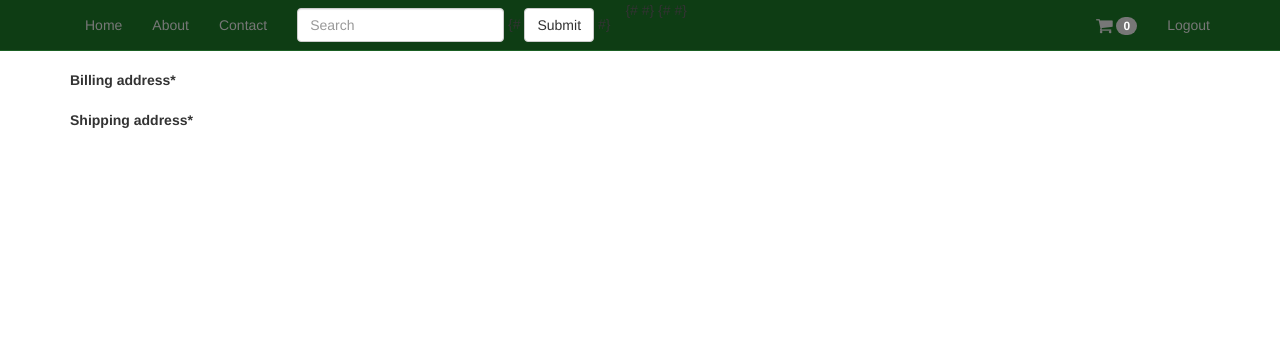
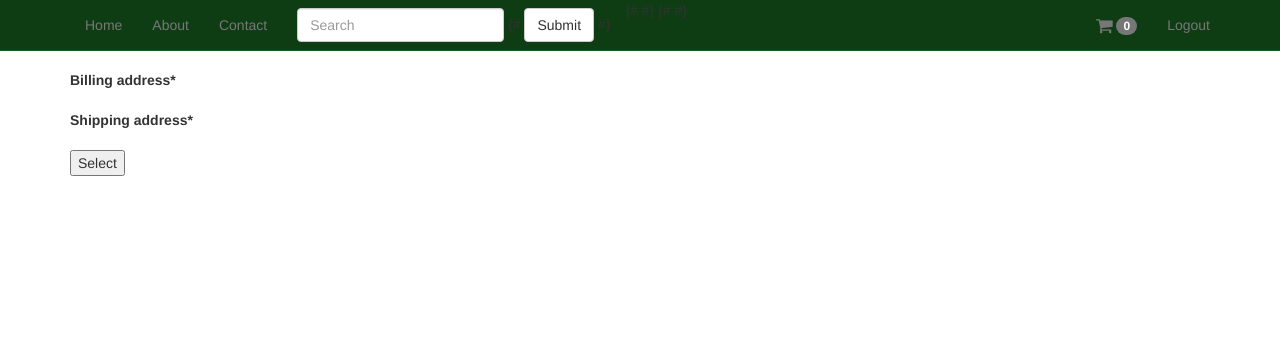
Before and after one commit to horrormyth/Django-Ecommerce, a Django app: page /checkout/address/ in a window 1280 px wide. Shown: the top 340 px of the page. Run offline with Django 3.2, Linux system fonts and the light colour scheme; the visitor is signed in with stand-in values (Sample User, id 1); some libraries are stand-ins or nearby versions.

Commit message:
Update html form for addressfrom

```diff
--- a/orders/templates/orders/address_select.html
+++ b/orders/templates/orders/address_select.html
@@ -2,5 +2,11 @@
 {% load crispy_forms_tags %}
 {% block content %}
 
+<form method="POST" action="">
+{% csrf_token %}
+
     {{ form|crispy }}
+<input type="submit" value="Select">
+</form>
+
 {% endblock %}
--- a/orders/views.py
+++ b/orders/views.py
@@ -1,3 +1,4 @@
+from django.core.urlresolvers import reverse
 from django.views.generic import FormView
 
 from .models import UserAddress
@@ -20,3 +21,6 @@ class AddressSelectFormView(FormView):
         )
 
         return form
+
+    def get_success_url(self, *args, **kwargs):
+        return reverse('checkout')
```
